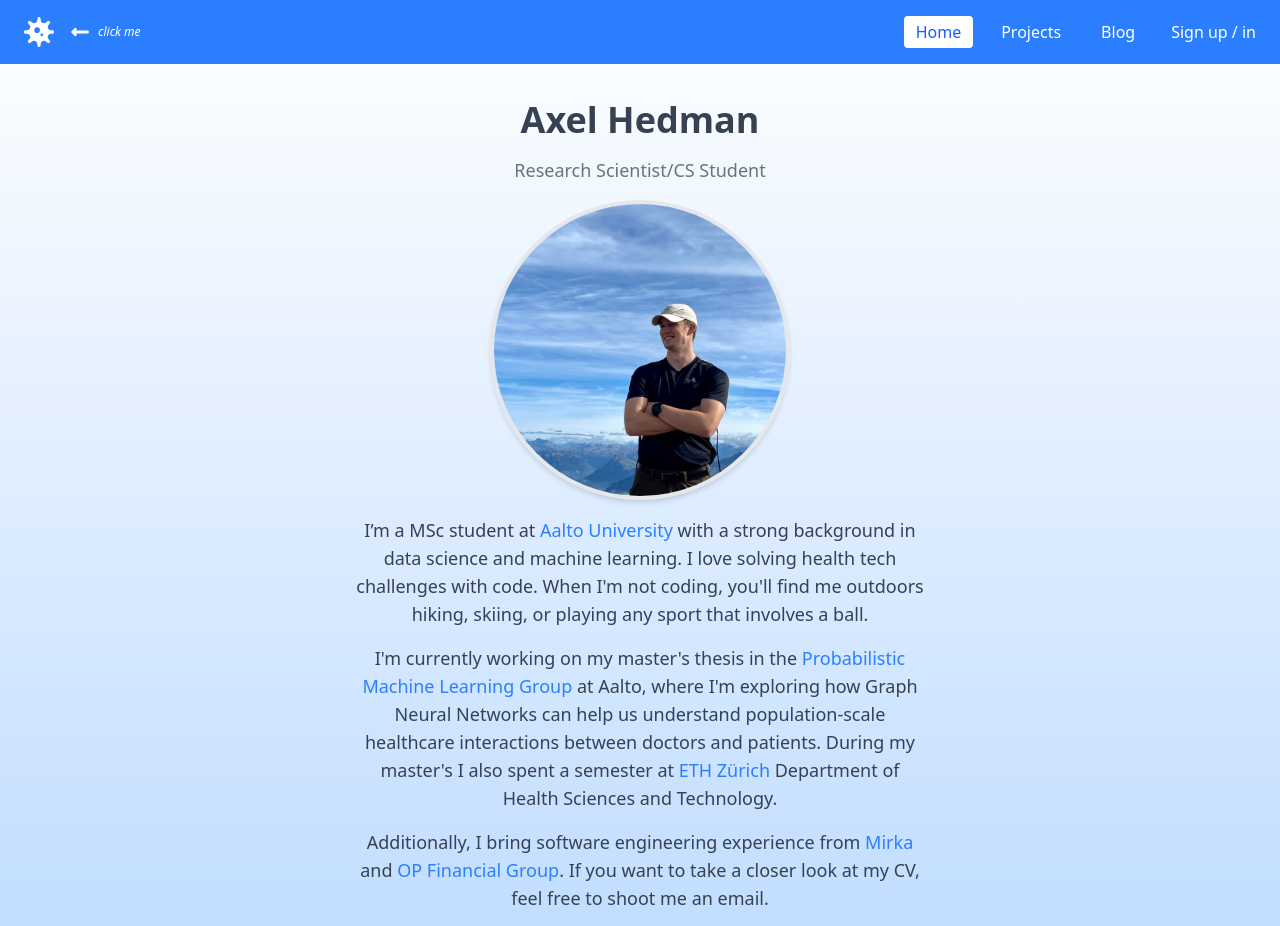
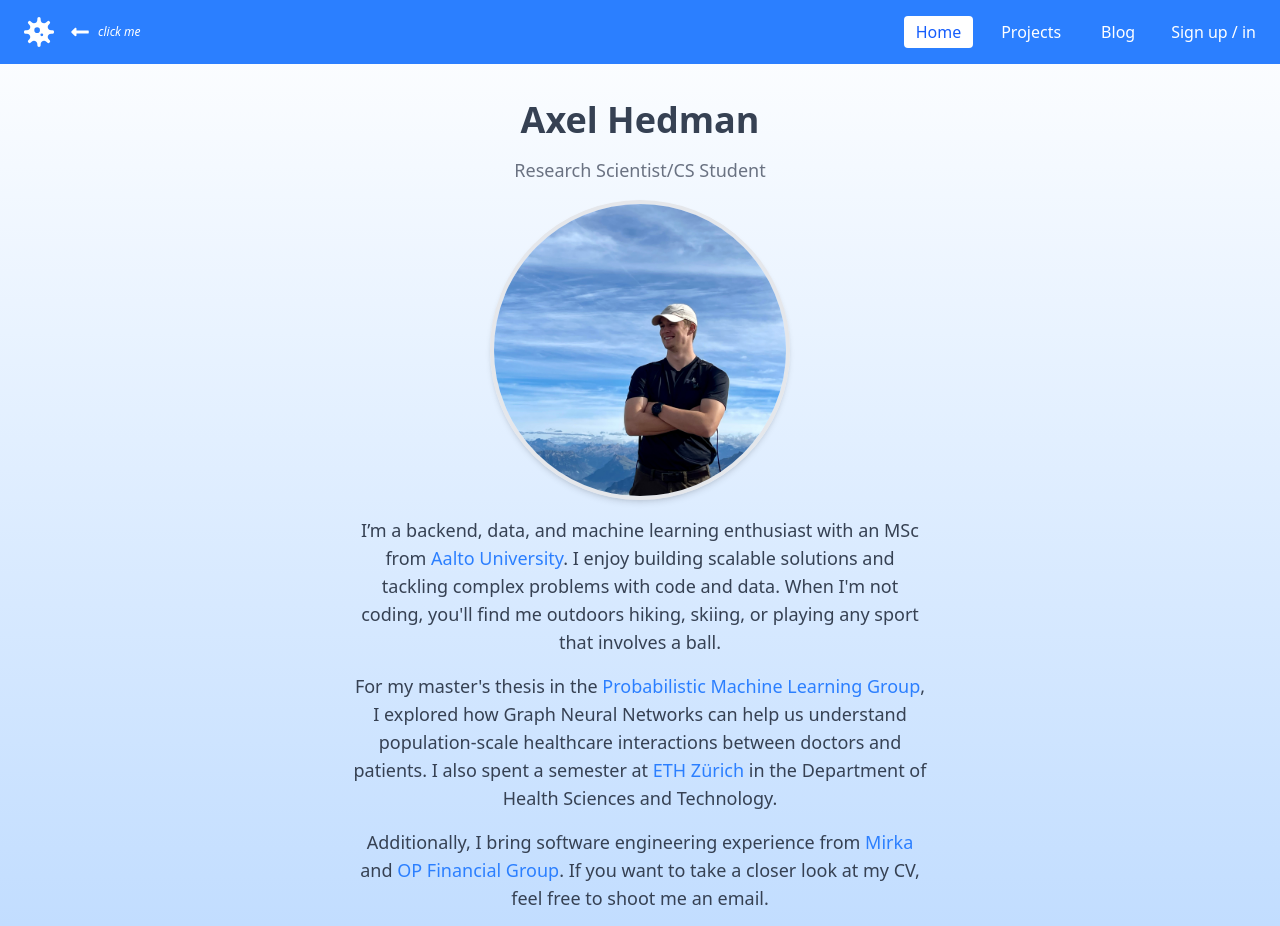
Before and after one commit to hedmana/personal-site, a Next.js app in the folder frontend/: page / in a window 1280 px wide. Shown: the top 926 px of the page. Built offline with nearby package versions, Linux system fonts and the light colour scheme.

Commit message:
Front page text update

```diff
--- a/frontend/src/components/FrontPageText.tsx
+++ b/frontend/src/components/FrontPageText.tsx
@@ -4,25 +4,24 @@ export default function FrontPageText() {
   return (
     <>
       <p className="max-w-xl text-gray-700 text-lg">
-        I’m a MSc student at{" "}
+        I’m a backend, data, and machine learning enthusiast with an MSc from{" "}
         <ExternalLink href="https://www.aalto.fi/en">
           Aalto University
-        </ExternalLink>{" "}
-        with a strong background in data science and machine learning. I love
-        solving health tech challenges with code. When I'm not coding, you'll
-        find me outdoors hiking, skiing, or playing any sport that involves a
-        ball.{" "}
+        </ExternalLink>
+        . I enjoy building scalable solutions and tackling complex problems with
+        code and data. When I'm not coding, you'll find me outdoors hiking,
+        skiing, or playing any sport that involves a ball.
       </p>
       <p className="max-w-xl text-gray-700 text-lg">
-        I'm currently working on my master's thesis in the{" "}
+        For my master's thesis in the{" "}
         <ExternalLink href="https://research.cs.aalto.fi/pml/">
           Probabilistic Machine Learning Group
-        </ExternalLink>{" "}
-        at Aalto, where I'm exploring how Graph Neural Networks can help us
-        understand population-scale healthcare interactions between doctors and
-        patients. During my master's I also spent a semester at{" "}
+        </ExternalLink>
+        , I explored how Graph Neural Networks can help us understand
+        population-scale healthcare interactions between doctors and patients. I
+        also spent a semester at{" "}
         <ExternalLink href="https://ethz.ch/en.html">ETH Zürich</ExternalLink>{" "}
-        Department of Health Sciences and Technology.
+        in the Department of Health Sciences and Technology.
       </p>
       <p className="max-w-xl text-gray-700 text-lg">
         Additionally, I bring software engineering experience from{" "}
```
